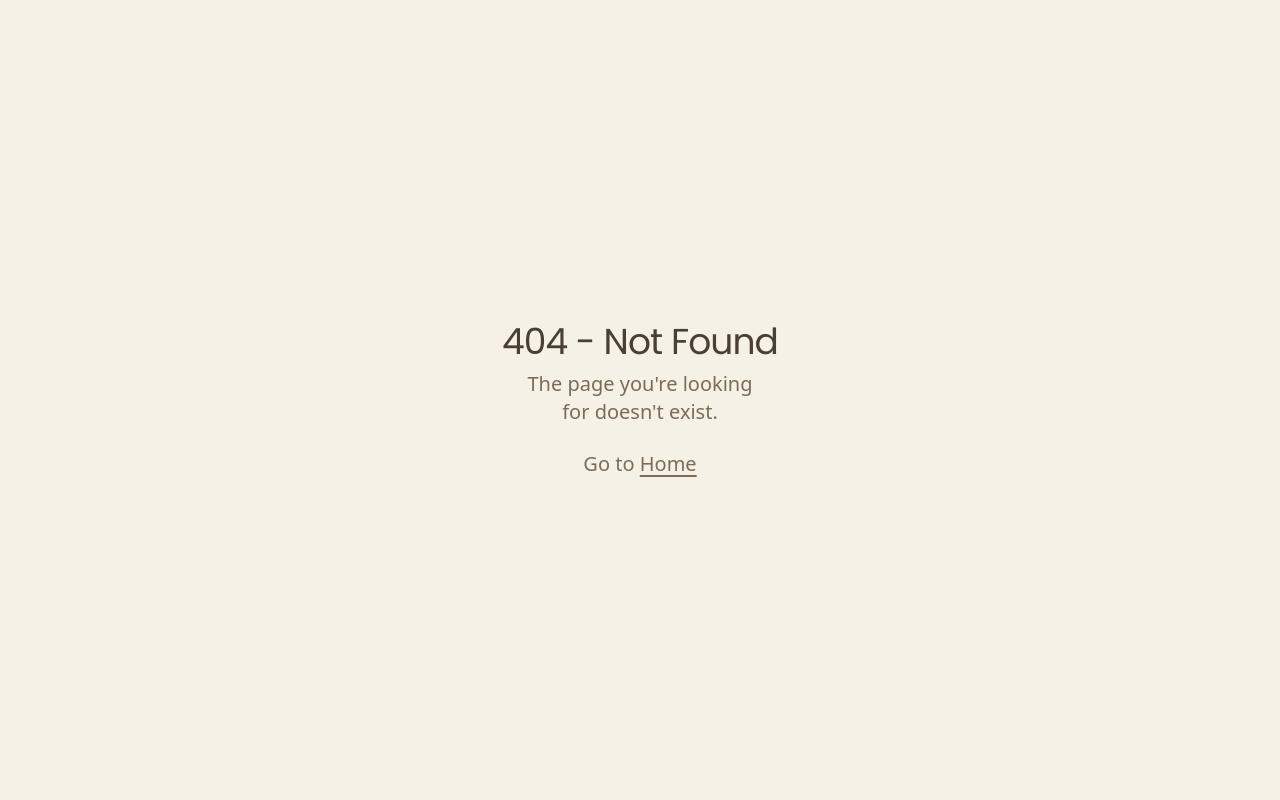
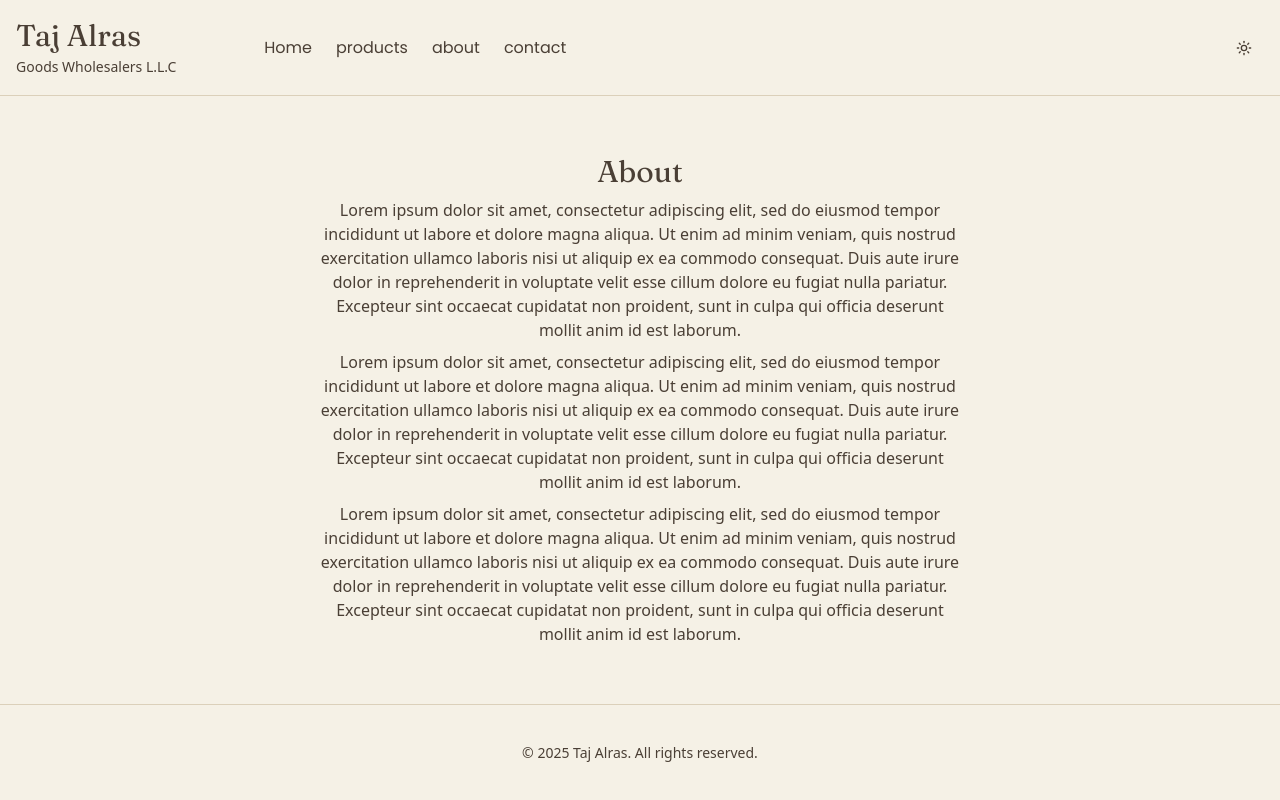
Before and after one commit to osmansemir/taj-alras, a Next.js app: page /about in a window 1280 px wide. Before the commit this address had no page. Built offline with nearby package versions, Linux system fonts and the light colour scheme.

Commit message:
Add About and Contact pages

```diff
--- /dev/null
+++ b/app/(allPages)/about/page.tsx
@@ -0,0 +1,36 @@
+export default function About() {
+  return (
+    <div className="flex items-center justify-center flex-1">
+      <div className="flex flex-col w-1/2 text-center gap-2">
+        <h1 className="font-sans text-3xl">About</h1>
+        <p>
+          Lorem ipsum dolor sit amet, consectetur adipiscing elit, sed do
+          eiusmod tempor incididunt ut labore et dolore magna aliqua. Ut enim ad
+          minim veniam, quis nostrud exercitation ullamco laboris nisi ut
+          aliquip ex ea commodo consequat. Duis aute irure dolor in
+          reprehenderit in voluptate velit esse cillum dolore eu fugiat nulla
+          pariatur. Excepteur sint occaecat cupidatat non proident, sunt in
+          culpa qui officia deserunt mollit anim id est laborum.
+        </p>
+        <p>
+          Lorem ipsum dolor sit amet, consectetur adipiscing elit, sed do
+          eiusmod tempor incididunt ut labore et dolore magna aliqua. Ut enim ad
+          minim veniam, quis nostrud exercitation ullamco laboris nisi ut
+          aliquip ex ea commodo consequat. Duis aute irure dolor in
+          reprehenderit in voluptate velit esse cillum dolore eu fugiat nulla
+          pariatur. Excepteur sint occaecat cupidatat non proident, sunt in
+          culpa qui officia deserunt mollit anim id est laborum.
+        </p>
+        <p>
+          Lorem ipsum dolor sit amet, consectetur adipiscing elit, sed do
+          eiusmod tempor incididunt ut labore et dolore magna aliqua. Ut enim ad
+          minim veniam, quis nostrud exercitation ullamco laboris nisi ut
+          aliquip ex ea commodo consequat. Duis aute irure dolor in
+          reprehenderit in voluptate velit esse cillum dolore eu fugiat nulla
+          pariatur. Excepteur sint occaecat cupidatat non proident, sunt in
+          culpa qui officia deserunt mollit anim id est laborum.
+        </p>
+      </div>
+    </div>
+  );
+}
--- /dev/null
+++ b/app/(allPages)/contact/page.tsx
@@ -0,0 +1,18 @@
+export default function Contact() {
+  return (
+    <div className="flex items-center justify-center flex-1">
+      <div className="flex flex-col w-1/2 text-center">
+        <h1 className="font-sans text-3xl">Contact</h1>
+        <p>
+          Lorem ipsum dolor sit amet, consectetur adipiscing elit, sed do
+          eiusmod tempor incididunt ut labore et dolore magna aliqua. Ut enim ad
+          minim veniam, quis nostrud exercitation ullamco laboris nisi ut
+          aliquip ex ea commodo consequat. Duis aute irure dolor in
+          reprehenderit in voluptate velit esse cillum dolore eu fugiat nulla
+          pariatur. Excepteur sint occaecat cupidatat non proident, sunt in
+          culpa qui officia deserunt mollit anim id est laborum.
+        </p>
+      </div>
+    </div>
+  );
+}
--- a/app/(allPages)/layout.tsx
+++ b/app/(allPages)/layout.tsx
@@ -7,7 +7,7 @@ export default function Layout({
   children: React.ReactNode;
 }>) {
   return (
-    <div>
+    <div className="flex flex-col min-h-screen">
       <Header />
       {children}
       <Footer />
--- a/app/(allPages)/page.tsx
+++ b/app/(allPages)/page.tsx
@@ -1,7 +1,31 @@
+import { Skeleton } from "@/components/ui/skeleton";
+
 export default function Home() {
   return (
-    <div className="flex min-h-screen items-center justify-center font-sans">
-      <main>Home</main>
+    <div className="flex flex-1 items-center justify-center font-sans">
+      <main className="flex flex-wrap gap-4">
+        <div className="flex flex-col space-y-3">
+          <Skeleton className="h-[125px] w-[250px] rounded-xl" />
+          <div className="space-y-2">
+            <Skeleton className="h-4 w-[250px]" />
+            <Skeleton className="h-4 w-[200px]" />
+          </div>
+        </div>
+        <div className="flex flex-col space-y-3">
+          <Skeleton className="h-[125px] w-[250px] rounded-xl" />
+          <div className="space-y-2">
+            <Skeleton className="h-4 w-[250px]" />
+            <Skeleton className="h-4 w-[200px]" />
+          </div>
+        </div>
+        <div className="flex flex-col space-y-3">
+          <Skeleton className="h-[125px] w-[250px] rounded-xl" />
+          <div className="space-y-2">
+            <Skeleton className="h-4 w-[250px]" />
+            <Skeleton className="h-4 w-[200px]" />
+          </div>
+        </div>
+      </main>
     </div>
   );
 }
--- a/components/header.tsx
+++ b/components/header.tsx
@@ -3,19 +3,19 @@ import { ModeToggle } from "./mode-toggle";
 
 export default function Header() {
   return (
-    <header className="flex  h-[100px] shrink-0 items-center gap-2 border-b px-4">
+    <header className="flex  h-24 shrink-0 items-center gap-2 border-b px-4">
       <div className="pr-20">
         <div className="font-bold text-3xl font-sans">Taj Alras</div>
         <span className="text-sm">Goods Wholesalers L.L.C</span>
       </div>
 
-      <nav className=" flex gap-6 grow font-serif *:hover:bg-red-500">
+      <nav className=" flex gap-6 grow font-serif *:hover:underline">
         <Link href="/">Home</Link>
         <Link href="/products">products</Link>
         <Link href="/about">about</Link>
         <Link href="/contact">contact</Link>
       </nav>
-      <ModeToggle />
+      <ModeToggle className="mr-2" />
     </header>
   );
 }
```
